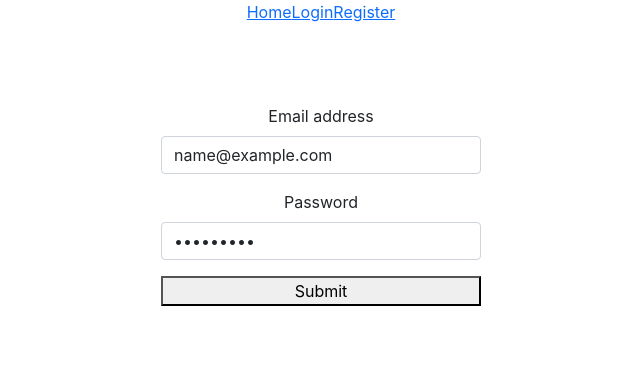
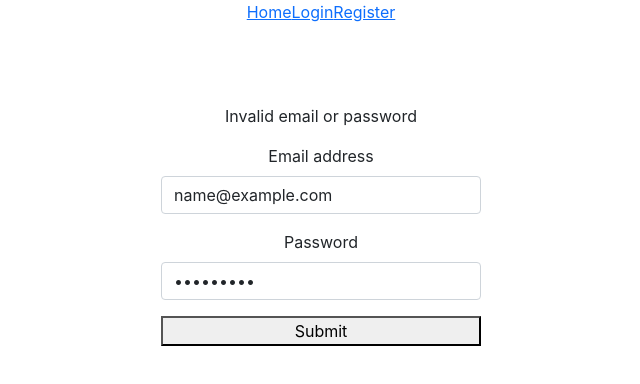
Before and after one commit to shree-yadam/ItsHandy, a React (Create React App) app in the folder client/: page /login in a window 1280 px wide. Both pictures are taken after typing "name@example.com", "Sample123" into the empty fields and a click on the button "Submit". Shown: the top 384 px of the page, without its empty margins (319-959 px from the left). Built offline with nearby package versions, Linux system fonts and the light colour scheme; no server answers.

Commit message:
Add login error handling

```diff
--- a/client/src/App.js
+++ b/client/src/App.js
@@ -14,9 +14,8 @@ function App() {
 
     <Router>
       <div className="App">
+      <NavBar currentUserDetails={currentUserDetails}></NavBar>
       <Switch>
-          <main>
-          <NavBar currentUserDetails={currentUserDetails}></NavBar>
         <Route path="/" exact>
           {/* <Home /> */}
         </Route>
@@ -24,19 +23,14 @@ function App() {
           <Login currentUserDetails={currentUserDetails} setCurrentUserDetails={setCurrentUserDetails} />
         </Route>
         <Route path="/register">
-              <Register currentUser={currentUserDetails} setCurrentUserDetails={setCurrentUserDetails}/>
-              <Register />
+          <Register currentUser={currentUserDetails} setCurrentUserDetails={setCurrentUserDetails} />
+        </Route>
         <Route path="/requests">
           <RequestListItem />
         </Route>
-            </Route>
         <Route path="/dashboard">
-              <div>
-                <p>HERE!! </p>
           <Dashboard currentUserDetails={currentUserDetails} />
-              </div>
         </Route >
-          </main>
         </Switch>
       </div>
     </Router>
--- a/client/src/components/Login.jsx
+++ b/client/src/components/Login.jsx
@@ -8,7 +8,7 @@ import Button from './Button';
 export default function Login({currentUserDetails, setCurrentUserDetails}) {
   const [email, setUser] = useState('');
   const [password, setPassword] = useState('');
-
+  const [error, setError] = useState(null);
   // Browser History
   const history = useHistory();
 
@@ -19,6 +19,7 @@ export default function Login({currentUserDetails, setCurrentUserDetails}) {
       password
     })
     .then((res) => {
+      setError(null);
         setCurrentUserDetails({
         id: res.data.id,
         first_name: res.data.first_name,
@@ -30,11 +31,15 @@ export default function Login({currentUserDetails, setCurrentUserDetails}) {
     })
     .catch((err) => {
       console.log(err);
+      setError("Invalid email or password");
     })
   }
 
   return (
     <div className="form-container">
+      {error &&
+      <p>{error}</p>
+      }
       <Form className="login-form">
         <Form.Group className="mb-3" controlId="formBasicEmail">
           <Form.Label>Email address</Form.Label>
```
Also changed, not shown: 1 other file (tests, documents, lock files or other folders). Lines whose indentation alone changed are shown as unchanged.
